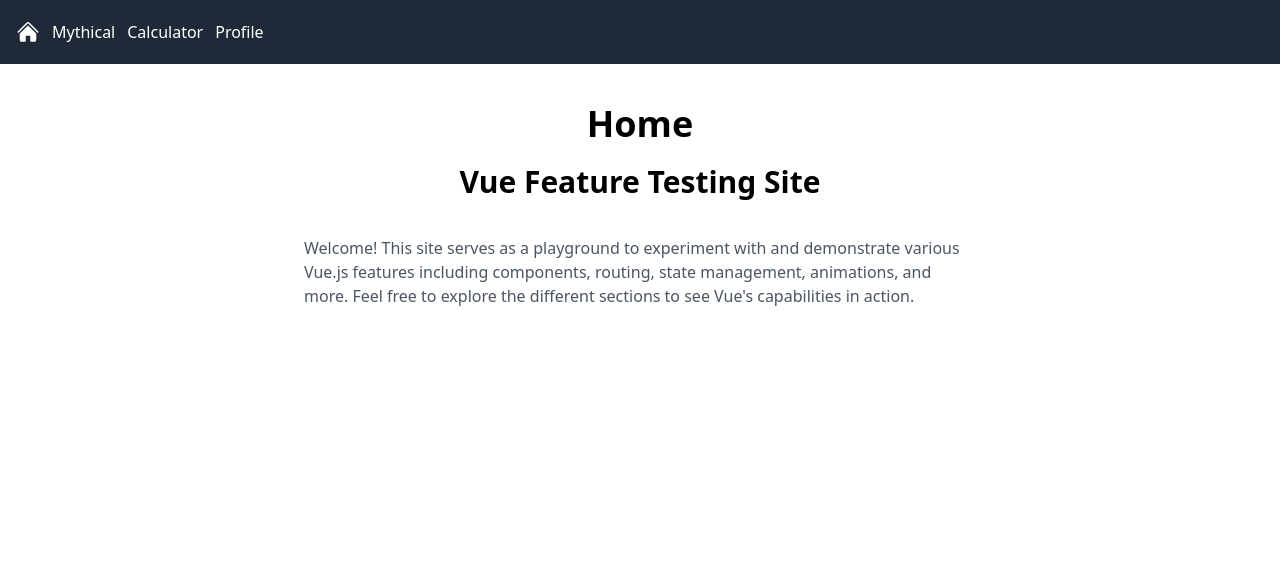
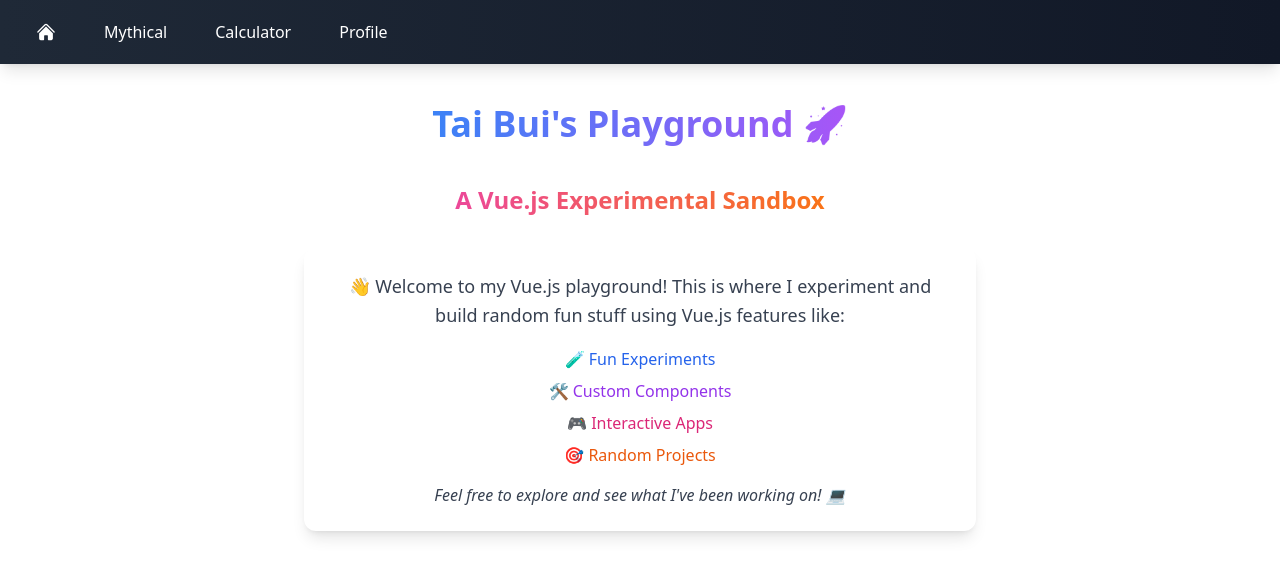
Before and after one commit to Tai-Chi-Bui/vue-test, a Vue app: page / in a window 1280 px wide. Shown: the top 576 px of the page. Built offline with nearby package versions, Linux system fonts and the light colour scheme.

Commit message:
update styling

```diff
--- a/src/components/header/header.vue
+++ b/src/components/header/header.vue
@@ -1,14 +1,16 @@
 <template>
-  <header class="flex justify-between items-center h-16 bg-gray-800 text-white p-4">
-    <nav class="flex items-center gap-3">
+  <header
+    class="flex justify-between items-center h-16 bg-gradient-to-r from-gray-800 to-gray-900 text-white px-6 shadow-lg"
+  >
+    <nav class="flex items-center gap-6">
       <RouterLink
         v-for="route in navigationRoutes"
         :key="route.path"
         :to="route.path"
-        class="text-white hover:text-red-300 flex items-center"
+        class="flex items-center gap-2 px-3 py-2 rounded-md transition-all duration-200 hover:bg-gray-700 hover:text-blue-300"
       >
-        <component v-if="route.icon" :is="route.icon" class="h-6 w-6" />
-        <span v-if="route.name">{{ route.name }}</span>
+        <component v-if="route.icon" :is="route.icon" class="h-5 w-5" />
+        <span v-if="route.name" class="font-medium">{{ route.name }}</span>
       </RouterLink>
     </nav>
   </header>
--- a/src/views/HomeView.vue
+++ b/src/views/HomeView.vue
@@ -1,11 +1,31 @@
 <template>
-  <main class="flex flex-col justify-start items-center gap-5 h-screen mt-10">
-    <h1 class="text-4xl font-bold">Home</h1>
-    <h2 class="text-3xl font-semibold mb-4">Vue Feature Testing Site</h2>
-    <p class="text-gray-600 max-w-2xl mx-auto">
-      Welcome! This site serves as a playground to experiment with and demonstrate various Vue.js
-      features including components, routing, state management, animations, and more. Feel free to
-      explore the different sections to see Vue's capabilities in action.
-    </p>
+  <main class="flex flex-col justify-start items-center gap-8 h-screen mt-10 px-4">
+    <h1
+      class="text-4xl font-bold bg-gradient-to-r from-blue-500 to-purple-500 bg-clip-text text-transparent h-[3rem]"
+    >
+      Tai Bui's Playground 🚀
+    </h1>
+    <h2
+      class="text-2xl font-semibold text-center bg-gradient-to-r from-pink-500 to-orange-500 bg-clip-text text-transparent h-fit"
+    >
+      A Vue.js Experimental Sandbox
+    </h2>
+    <div
+      class="max-w-2xl mx-auto bg-white rounded-xl shadow-lg p-6 transform hover:scale-105 transition-transform duration-300"
+    >
+      <p class="text-gray-700 text-lg leading-relaxed text-center">
+        👋 Welcome to my Vue.js playground! This is where I experiment and build random fun stuff
+        using Vue.js features like:
+      </p>
+      <ul class="mt-4 space-y-2 text-center">
+        <li class="text-blue-600">🧪 Fun Experiments</li>
+        <li class="text-purple-600">🛠️ Custom Components</li>
+        <li class="text-pink-600">🎮 Interactive Apps</li>
+        <li class="text-orange-600">🎯 Random Projects</li>
+      </ul>
+      <p class="mt-4 text-gray-700 text-center italic">
+        Feel free to explore and see what I've been working on! 💻
+      </p>
+    </div>
   </main>
 </template>
```
